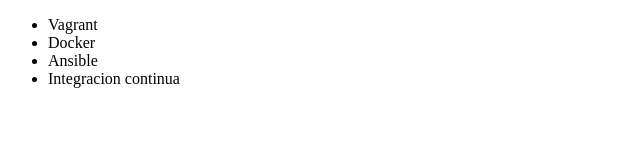
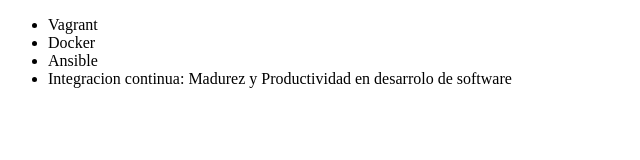
Before and after one commit to Gyup-byte/alura_git, a plain HTML site: page index.html in a window 1280 px wide. Shown: the whole page, without its empty margins (0-640 px from the left). Drawn offline with Linux system fonts and the light colour scheme.

Commit message:
Renombrando curso de integracion continua

```diff
--- a/index.html
+++ b/index.html
@@ -9,7 +9,7 @@
          <li> Vagrant </li>
          <li> Docker </li>
          <li> Ansible </li>
-         <li> Integracion continua </li>
+         <li> Integracion continua: Madurez y Productividad en desarrolo de software</li>
      </ul>
 </body>
 </html>
```
